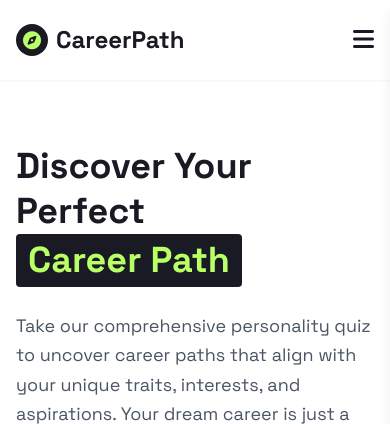
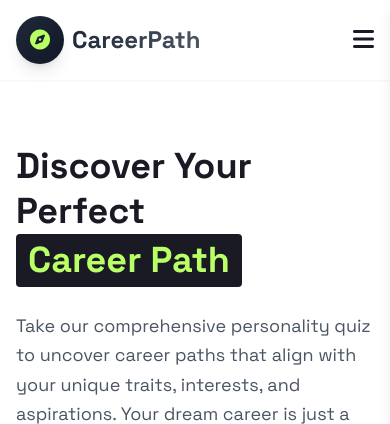
Before and after one commit to Jim-Hadjili/Career_Quiz_App, a PHP site: page / in a window 390 px wide. Shown: the top 424 px of the page. Run offline with PHP 8.4, Linux system fonts and the light colour scheme; some libraries are stand-ins or nearby versions.

Commit message:
style: Update header and sidebar components for improved visual consistency and navigation

```diff
--- a/Content/Includes/quizResultsComponents/quizResultsHeader.php
+++ b/Content/Includes/quizResultsComponents/quizResultsHeader.php
@@ -20,7 +20,7 @@
         <div class="flex items-center justify-between h-20">
             <div class="flex items-center space-x-3">
                 <div
-                    class="w-12 h-12 bg-gradient-to-br from-gray-800 to-gray-900 rounded-xl flex items-center justify-center shadow-lg">
+                    class="w-12 h-12 bg-gradient-to-br from-gray-800 to-gray-900 rounded-full flex items-center justify-center shadow-lg">
                     <i class="fas fa-compass text-lime text-xl"></i>
                 </div>
                 <span
--- a/Content/Includes/quizResultsComponents/quizResultsSideBar.php
+++ b/Content/Includes/quizResultsComponents/quizResultsSideBar.php
@@ -79,7 +79,7 @@
             <i class="fas fa-redo mr-2"></i>Take Quiz Again
         </a>
         <a
-            href="../index.html"
+            href="../../index.php"
             class="block w-full px-6 py-3 bg-white text-gray-700 font-bold text-sm rounded-xl hover:bg-dark hover:text-white transition-all duration-300 shadow-lg text-center transform hover:scale-105">
             <i class="fas fa-home mr-2"></i>Back to Home
         </a>
--- a/Content/Sections/navHeader.php
+++ b/Content/Sections/navHeader.php
@@ -8,10 +8,14 @@ $userName = $isLoggedIn ? $_SESSION['user_name'] : '';
     <div class="max-w-8xl mx-auto px-4 sm:px-6 lg:px-8">
         <div class="flex justify-between items-center h-20">
             <div class="flex items-center space-x-2">
-                <div class="w-8 h-8 bg-dark rounded-full flex items-center justify-center">
-                    <i class="fas fa-compass text-lime text-lg"></i>
+                <div
+                    class="w-12 h-12 bg-gradient-to-br from-gray-800 to-gray-900 rounded-full flex items-center justify-center shadow-lg">
+                    <i class="fas fa-compass text-lime text-xl"></i>
                 </div>
-                <span class="text-2xl md:text-xl lg:text-3xl font-bold">CareerPath</span>
+                <span
+                    class="text-2xl lg:text-3xl font-bold bg-gradient-to-r from-gray-800 to-gray-600 bg-clip-text text-transparent">
+                    CareerPath
+                </span>
             </div>
 
             <div class="hidden md:flex items-center space-x-8">
```
